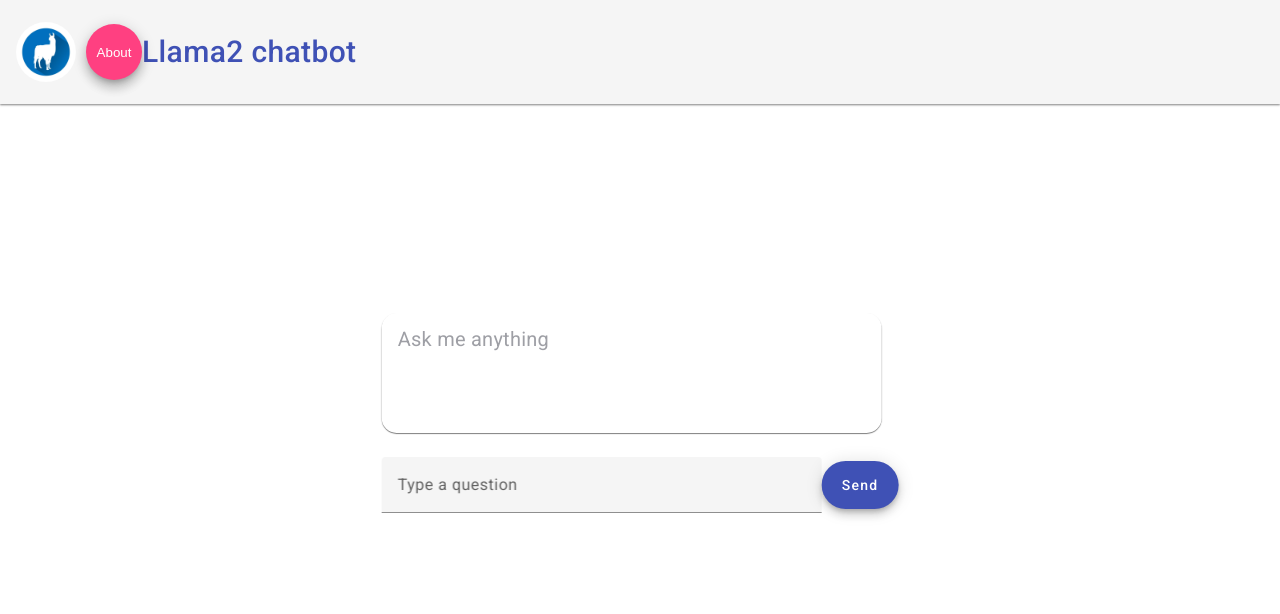
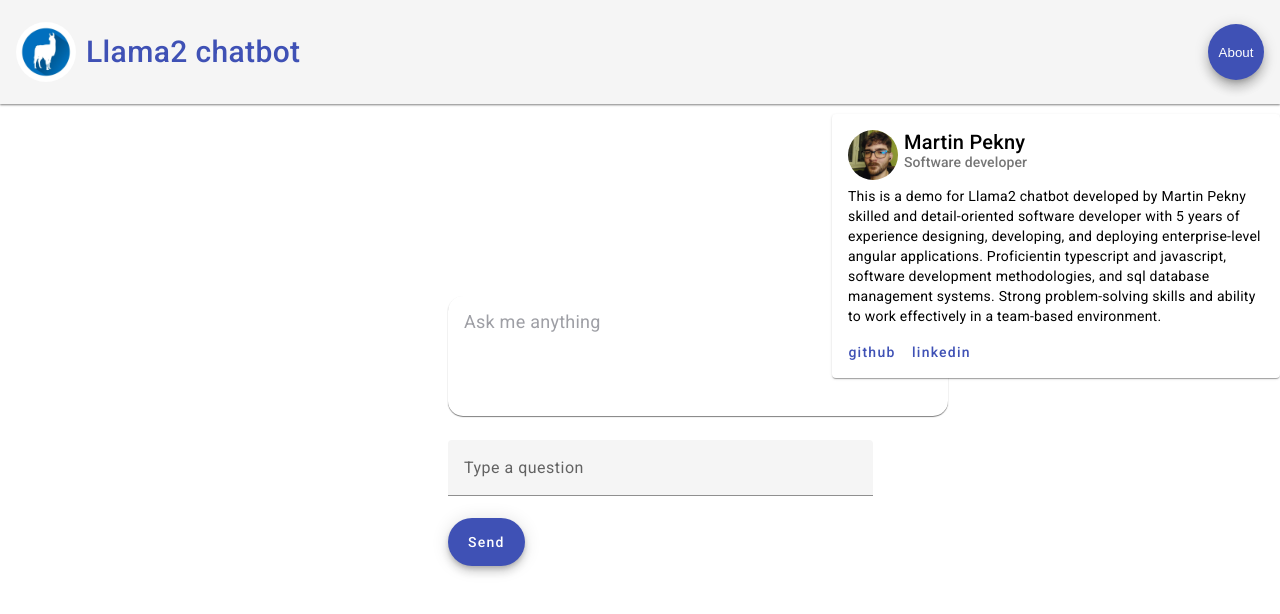
Before and after one commit to Maperti8/Llama2-custom-chatbot, an Angular app: page /chatbot in a window 1280 px wide. Both pictures are taken after a click on the button "About". Shown: the top 614 px of the page. Built offline with nearby package versions, Linux system fonts and the light colour scheme.

Commit message:
feat: finished about section

```diff
--- a/src/app/app.module.ts
+++ b/src/app/app.module.ts
@@ -1,6 +1,10 @@
 import { NgModule, APP_INITIALIZER } from '@angular/core';
 import { BrowserModule } from '@angular/platform-browser';
 import { HttpClientModule } from '@angular/common/http';
+
+// imported modules
+import { AboutModule } from './modules/about-module/about-module.module';
+import { MaterialModule } from './modules/material/material-module';
 
 import { AppRoutingModule } from './app-routing.module';
 import { AppComponent } from './app.component';
@@ -9,7 +13,6 @@ import { BrowserAnimationsModule } from '@angular/platform-browser/animations';
 import { HomeComponent } from './home/components/home/home.component';
 // init token service
 import { AppInitService } from './init';
-import { MaterialModule } from './modules/material/material-module';
 
 export function initializeApp(appInitService: AppInitService) {
   return (): Promise<any> => {
@@ -28,6 +31,7 @@ export function initializeApp(appInitService: AppInitService) {
     BrowserAnimationsModule,
     MaterialModule,
     HttpClientModule,
+    AboutModule,
   ],
   providers: [
     AppInitService,
--- a/src/app/home/components/home/home.component.html
+++ b/src/app/home/components/home/home.component.html
@@ -1,14 +1,21 @@
 <mat-toolbar class="toolbar">
+  <div class="left-content">
     <img src="../../../../assets/depositphotos_151210832-stock-illustration-white-animal-icon.jpg" alt="Your Image" class="toolbar-icon" />
-
-    <button mat-fab>About</button>
-
     Llama2 chatbot
+  </div>
+  <div class="right-content">
+    <div class="about-button">
+      <button mat-fab color="primary" (click)="toggleAboutCard()">About</button>
+    </div>
+  </div>
 </mat-toolbar>
 
+
+<!-- loading bar -->
 <mat-progress-bar mode="indeterminate" *ngIf="isLoading"></mat-progress-bar>
-
 <div class="container">
+  <div class="left"></div>
+  <div class =middle>
     <div class="chat-window">
       <mat-card class="chat-card">
         <mat-card-content>
@@ -27,3 +34,8 @@
       <button mat-fab extended color="primary" (click)="sendMessage()" [disabled]="isLoading">Send</button>
     </div>
   </div>
+
+  <div class="about-card" *ngIf="toggleAbout">
+    <app-about></app-about>
+  </div>
+</div>
--- a/src/app/home/components/home/home.component.scss
+++ b/src/app/home/components/home/home.component.scss
@@ -1,18 +1,43 @@
+.toolbar {
+  display: flex;
+  min-height: 13vh;
+  color: #3f51b5;
+  font-size: 30px;
+  box-shadow: 0 1px 2px rgba(0, 0, 0, 0.5);
+  padding: 0 16px;
+  align-items: center;
+}
+
+.left-content {
+  display: flex;
+  align-items: center;
+}
+
+.toolbar-icon {
+  width: 60px;
+  height: 60px;
+  margin-right: 10px;
+  border-radius: 50%;
+}
+
+.right-content {
+  flex-grow: 1;
+  display: flex;
+  justify-content: flex-end;
+}
+
 .container {
   height: 80vh;
+  display: flex;
   position: relative;
 }
 
-.chat-window {
-  margin: 0;
-  position: absolute;
-  top: 50%;
-  left: 50%;
-  -ms-transform: translate(-50%, -50%);
-  transform: translate(-50%, -50%);
+.middle{
+  width: 30%;
 }
 
 .chat-card {
+  margin-top: 50%;
   min-height: 15vh;
   min-width: 500px;
   max-width: 500px;
@@ -22,33 +47,22 @@
 }
 
 .card-content {
+  border-radius: 30px;
   color: #9E9FA5;
-  font-size: 20px;
+  font-size: 18px;
   padding-bottom: 5px;
 }
 
 .mat-input {
-  min-width: 440px;
+  min-width: 425px;
   border-radius: 30px;
 }
 
-.toolbar {
-  min-height: 13vh;
-  color: #3f51b5;
-  font-size: 30px;
-  box-shadow: 0 1px 2px rgba(0, 0, 0, 0.5);
+.left {
+  width: 35%;
 }
 
-.toolbar-icon {
-  width: 60px;
-  height: 60px;
-  margin-right: 10px;
-  position: relative;
-  border-radius: 50%;
+.about-card {
+  width: 35%;
+  margin-top: 10px;
 }
-
-.about {
-  display: flex;
-  align-items: center;
-  justify-content: space-between;
-}
--- a/src/app/home/components/home/home.component.ts
+++ b/src/app/home/components/home/home.component.ts
@@ -1,4 +1,5 @@
 import { Component } from '@angular/core';
+// chatbot service
 import { ChatbotService } from '../../services/chatbot.service';
 
 @Component({
@@ -14,6 +15,7 @@ export class HomeComponent {
   userInput: string = '';
   botOutput: string = '';
   isLoading: boolean = false;
+  toggleAbout: boolean = false;
 
   sendMessage() {
     this.isLoading = true;
@@ -24,7 +26,10 @@ export class HomeComponent {
         this.isLoading = false;
       }
     });
+  }
 
+  toggleAboutCard() {
+   this.toggleAbout = !this.toggleAbout
   }
 
 }
--- a/src/app/home/services/chatbot.service.ts
+++ b/src/app/home/services/chatbot.service.ts
@@ -6,6 +6,7 @@ import { BehaviorSubject } from 'rxjs';
 @Injectable({
   providedIn: 'root'
 })
+
 export class ChatbotService {
 
   private apiUrl = 'http://localhost:3000/';
--- a/src/app/modules/about-module/components/about/about.component.html
+++ b/src/app/modules/about-module/components/about/about.component.html
@@ -1 +1,24 @@
-<p>about works!</p>
+<mat-card class="example-card">
+    <mat-card-header>
+      <div mat-card-avatar>
+        <img src="../../../../../assets/about_photo.jpg" class="about_photo">
+      </div>
+      <mat-card-title>Martin Pekny</mat-card-title>
+      <mat-card-subtitle>Software developer</mat-card-subtitle>
+    </mat-card-header>
+    <mat-card-content>
+      <p>
+        This is a demo for Llama2 chatbot developed by Martin Pekny skilled and detail-oriented software developer with 5 years of experience designing, developing, and deploying enterprise-level
+        angular applications. Proficientin typescript and javascript, software development methodologies, and sql database management systems.
+        Strong problem-solving skills and ability to work effectively in a team-based environment.
+      </p>
+    </mat-card-content>
+    <mat-card-actions>
+      <button mat-button color="primary" (click)="onGithub()" >
+        github
+      </button>
+      <button mat-button color="primary" (click)="onLinkedin()" >
+        linkedin
+      </button>
+    </mat-card-actions>
+  </mat-card>
--- a/src/app/modules/about-module/components/about/about.component.scss
+++ b/src/app/modules/about-module/components/about/about.component.scss
@@ -0,0 +1,5 @@
+.about_photo {
+    width: 50px;
+    height: 50px;
+    border-radius: 50%;
+  }
--- a/src/app/modules/about-module/components/about/about.component.ts
+++ b/src/app/modules/about-module/components/about/about.component.ts
@@ -7,4 +7,12 @@ import { Component } from '@angular/core';
 })
 export class AboutComponent {
 
+  onGithub() {
+    window.open("https://github.com/Maperti8/Llama2-custom-chatbot")
+  }
+
+  onLinkedin() {
+    window.open("https://www.linkedin.com/in/martin-pekny-33560b176/")
+  }
+
 }
```
Also changed, not shown: src/app/modules/about-module/about-module.module.ts (+8 -2 lines), src/assets/about_photo.jpg (added), 1 other file (tests, documents, lock files or other folders). Lines whose indentation alone changed are shown as unchanged.
